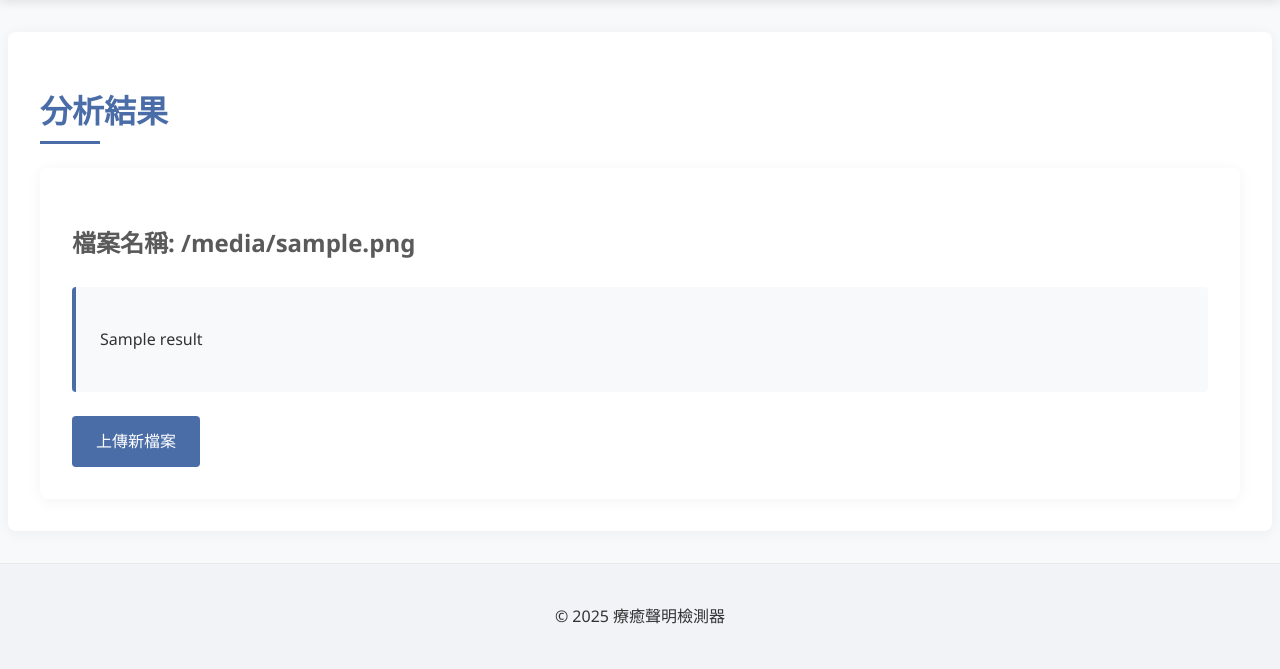
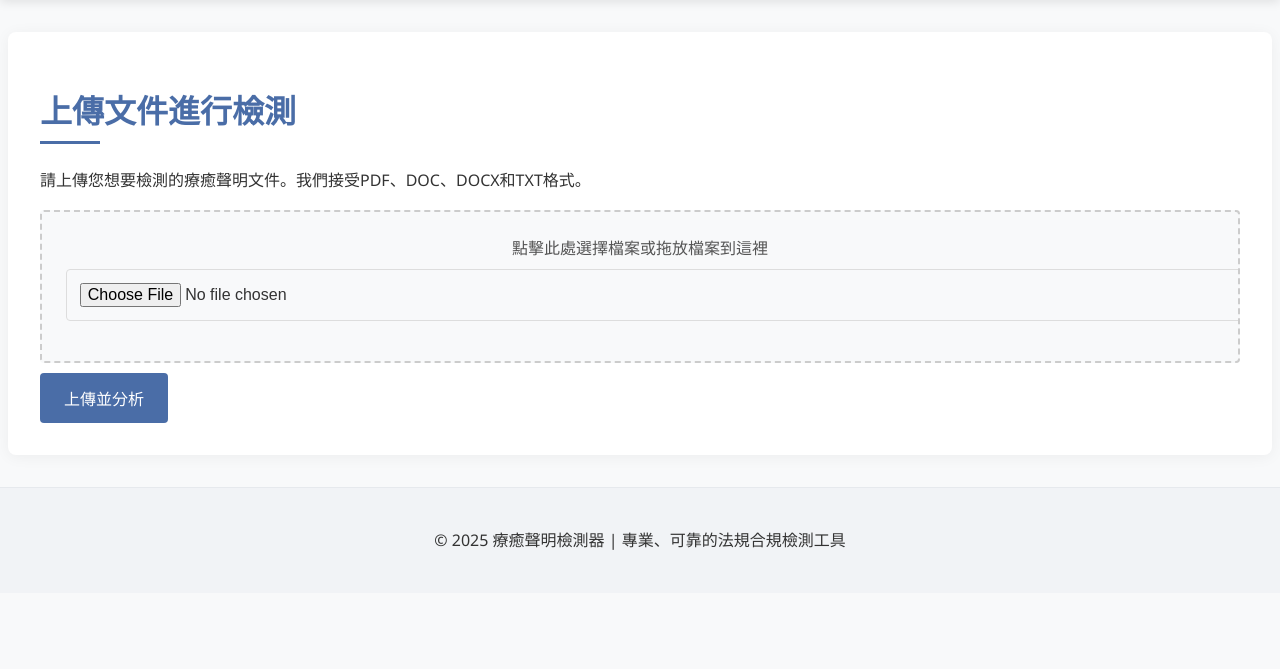
Before and after one commit to wenchun84/therapy-claim-detector, a Flask app: template templates/result.html in a window 1280 px wide. Shown: the part 74-743 px from the top of the page. Run offline with Flask 2, Linux system fonts and the light colour scheme; the template is opened without the code that fills it: most values are stand-ins (such as "Sample title", 1, 10 or a date in 2020).

Commit message:
Update result.html

```diff
--- a/templates/result.html
+++ b/templates/result.html
@@ -3,6 +3,18 @@
 <head>
     <title>{{ title }}</title>
     <link rel="stylesheet" href="{{ url_for('static', filename='css/style.css') }}">
+    <meta name="viewport" content="width=device-width, initial-scale=1.0">
+    <script>
+        function updateFileName() {
+            const fileInput = document.getElementById('file');
+            const fileNameDisplay = document.getElementById('fileName');
+            if(fileInput.files.length > 0) {
+                fileNameDisplay.textContent = "已選擇檔案: " + fileInput.files[0].name;
+            } else {
+                fileNameDisplay.textContent = "";
+            }
+        }
+    </script>
 </head>
 <body>
     <header>
@@ -14,17 +26,26 @@
         </nav>
     </header>
     <main>
-        <h1>分析結果</h1>
-        <div class="result-container">
-            <h2>檔案名稱: {{ filename }}</h2>
-            <div class="result-box">
-                <p>{{ result }}</p>
+        <h1>上傳文件進行檢測</h1>
+        <p>請上傳您想要檢測的療癒聲明文件。我們接受PDF、DOC、DOCX和TXT格式。</p>
+
+        {% if error %}
+        <div class="error-message">
+            <p>{{ error }}</p>
+        </div>
+        {% endif %}
+
+        <form method="post" enctype="multipart/form-data">
+            <div class="file-upload">
+                <label class="file-upload-label">點擊此處選擇檔案或拖放檔案到這裡</label>
+                <input type="file" id="file" name="file" accept=".pdf,.doc,.docx,.txt" onchange="updateFileName()">
+                <p id="fileName" class="file-name-display"></p>
             </div>
-            <a href="/upload" class="button">上傳新檔案</a>
-        </div>
+            <button type="submit">上傳並分析</button>
+        </form>
     </main>
     <footer>
-        <p>&copy; 2025 療癒聲明檢測器</p>
+        <p>&copy; 2025 療癒聲明檢測器 | 專業、可靠的法規合規檢測工具</p>
     </footer>
 </body>
 </html>
```
